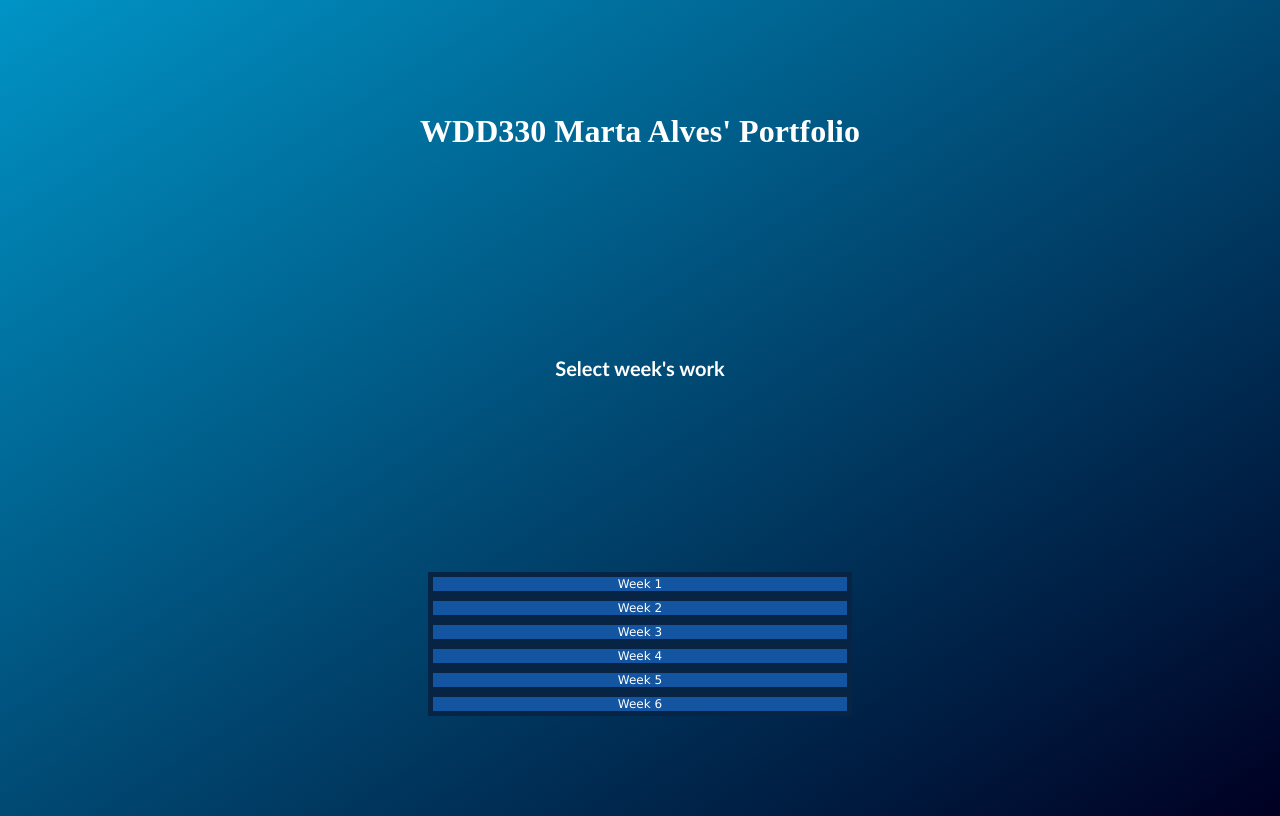
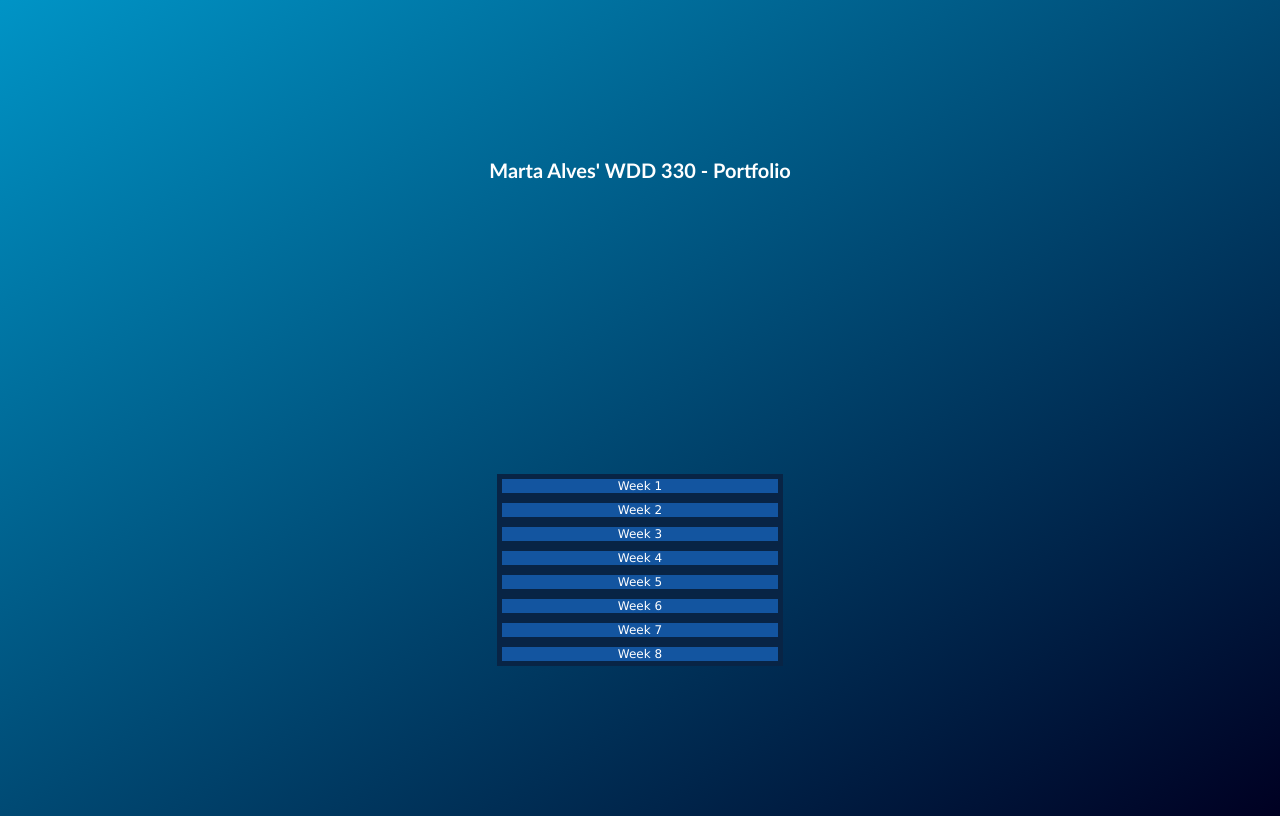
Before and after one commit to MartaLyrical/WDD330, a plain HTML site: page index.html in a window 1280 px wide. Drawn offline with Linux system fonts and the light colour scheme.

Commit message:
Add files via upload
week 8 version

```diff
--- a/index.html
+++ b/index.html
@@ -2,14 +2,13 @@
 <html lang="en">
 <head>
     <meta charset="UTF-8">
+    <meta http-equiv="X-UA-Compatible" content="IE=edge">
     <meta name="viewport" content="width=device-width, initial-scale=1.0">
-    <meta http-equiv="X-UA-Compatible" content="ie=edge">
-    <link rel="stylesheet" media="screen" href="style.css">
-    <title>WDD330 Marta Alves' Portfolio</title>
+    <link href="./style.css" rel="stylesheet">
+    <title>Marta Alves' WDD 330 - Portfolio</title>
 </head>
 <body>
-    <h1>WDD330 Marta Alves' Portfolio</h1>
-    <h2>Select week's work</h2>
+    <h2>Marta Alves' WDD 330 - Portfolio</h2>
     <ol>
         <li><a href="#">Week 1</a></li>
         <li><a href="./WEEK2/quiz/index.html">Week 2</a></li>
@@ -17,8 +16,9 @@
         <li><a href="./WEEK4/quiz2/ninjaquiz/index.html">Week 4</a></li>
         <li><a href="./WEEK5/index.html">Week 5</a></li>
         <li><a href="./WEEK6/index.html">Week 6</a></li>
+        <li><a href="./WEEK7/">Week 7</a></li>
+        <li><a href="./WEEK8/index.html">Week 8</a></li>
+
     </ol>
-
-
 </body>
 </html>
```
